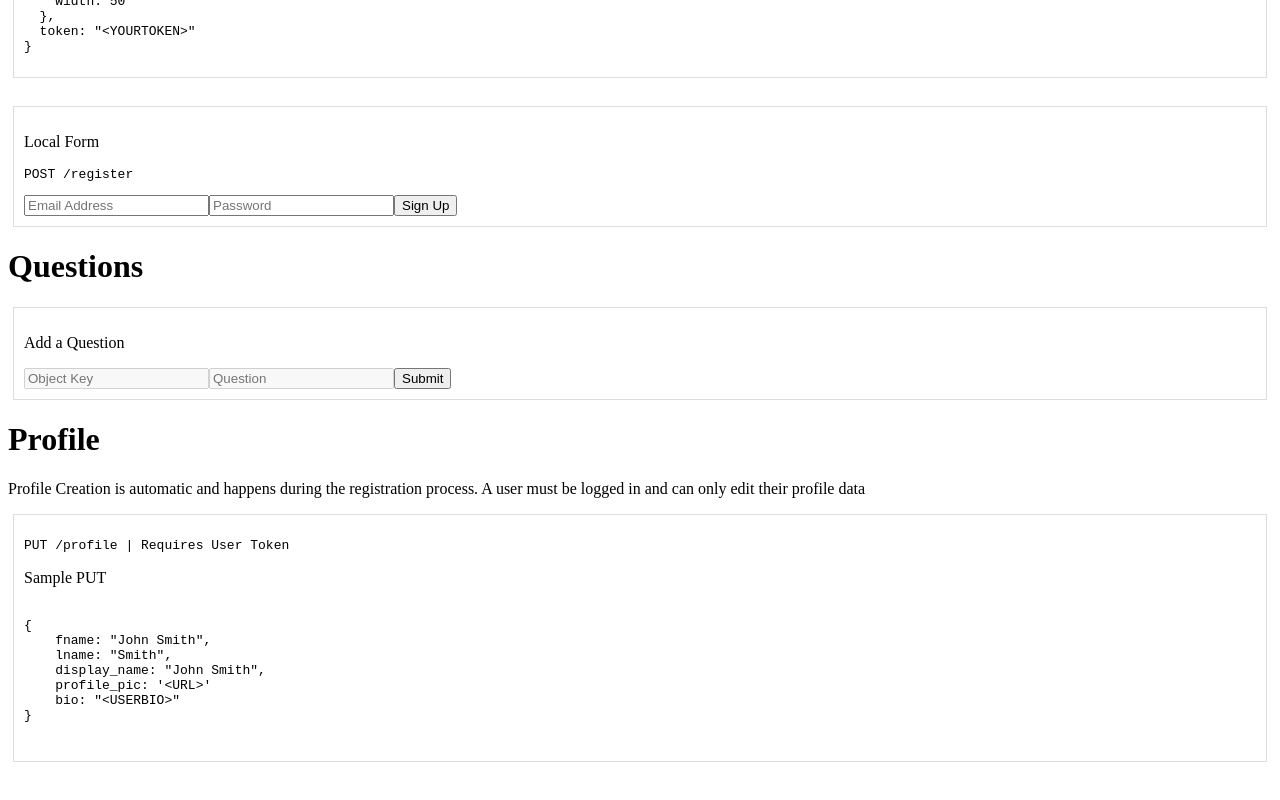
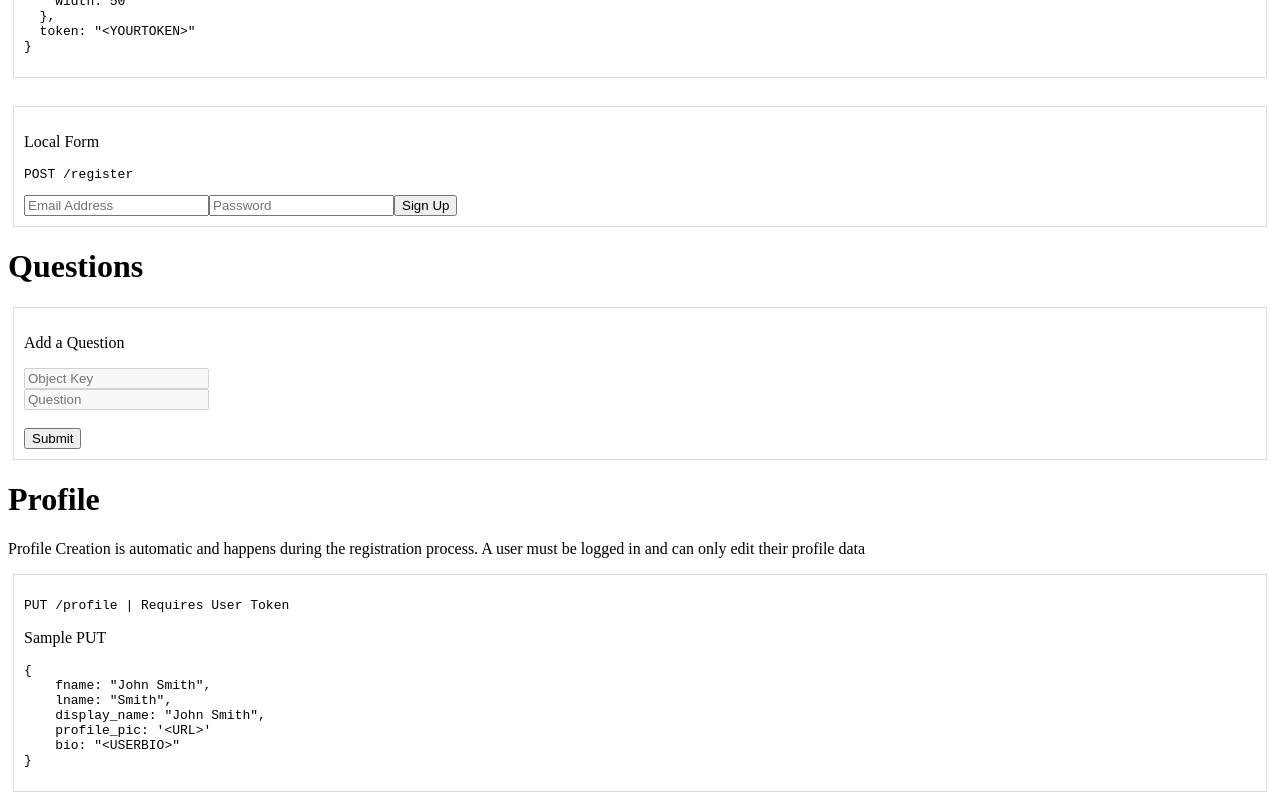
Before and after one commit to Refresh-App/Front-End, a React (Create React App) app: page / in a window 1280 px wide. Shown: the part 1538-2338 px from the top of the page. Before the commit the page ends 2308 px from the top, so only its background shows below. Built offline with nearby package versions, Linux system fonts and the light colour scheme.

Commit message:
Updated Server

```diff
--- a/src/App.js
+++ b/src/App.js
@@ -7,7 +7,6 @@ function App() {
   user && console.log(user)
   return (
     <>
-
   {!user ? <SignInCanvas setUser={setUser} /> : <h1>{`Currently Logged in as ${user.email}`}</h1>}
       <QuestionsCanvas user={user} />
       <ProfileCanvas />
--- a/src/components/profile/EditProfile.js
+++ b/src/components/profile/EditProfile.js
@@ -1,23 +1,22 @@
-import React from 'react'
+import React from "react";
 import { routeStyle } from "../style";
-const EditProfile = () =>{
-
-return (
+const EditProfile = () => {
+  return (
     <>
       <div style={{ ...routeStyle }}>
-        <pre>PUT /profile | Requires User Token</pre>
-        <p>Sample PUT</p>
-        <pre>
-          {`
-{
+        <div>
+          <pre>PUT /profile | Requires User Token</pre>
+          <p>Sample PUT</p>
+          <pre>
+{`{
     fname: "John Smith",
     lname: "Smith",
     display_name: "John Smith",
     profile_pic: '<URL>'
     bio: "<USERBIO>"
-}
-  `}
+}`}
           </pre>
+        </div>
       </div>
     </>
   );
--- a/src/components/questions/NewQuestionForm.js
+++ b/src/components/questions/NewQuestionForm.js
@@ -1,17 +1,31 @@
 import React from "react";
 import { routeStyle } from "../style";
 const NewQuestionForm = props => {
+  console.log("props", props);
   return (
     <div style={{ ...routeStyle }}>
-    <p>Add a Question</p>
-      <form>
-        <input type="text" placeholder="Object Key" disabled={!props.user && 'disable'}/>
-        <input type="text" placeholder="Question" disabled={!props.user && 'disable'}/>
+      <div>
+        <p>Add a Question</p>
+        <form>
+          <input
+            type="text"
+            placeholder="Object Key"
+            disabled={!props.user && "disable"}
+          />
+          <br />
+          <input
+            type="text"
+            placeholder="Question"
+            disabled={!props.user && "disable"}
+          />
+          <br />
+          <br />
 
-        <button>Submit</button>
-      </form>
+          <button>Submit</button>
+        </form>
+      </div>
     </div>
   );
 };
 
-export default NewQuestionForm
+export default NewQuestionForm;
--- a/src/components/questions/index.js
+++ b/src/components/questions/index.js
@@ -1,10 +1,10 @@
 import React from 'react'
 import NewQuestionForm from './NewQuestionForm'
-const addQuestionsCanvas = () => {
+const addQuestionsCanvas = props => {
     return(
     <>
     <h1>Questions</h1>
-    <NewQuestionForm />
+    <NewQuestionForm user={props.user}/>
     </>
     )}
 
--- a/src/components/register/FacebookSignInButton.js
+++ b/src/components/register/FacebookSignInButton.js
@@ -23,6 +23,7 @@ const FacebookSignInButton = props => {
   return (
     <>
       <div style={{ ...routeStyle }}>
+        <div>
         <pre>GET /facebookAuth</pre>
         <button onClick={auth}>Login with Facebook</button>
         <p>Sample Return</p>
@@ -43,6 +44,7 @@ const FacebookSignInButton = props => {
   token: "<YOURTOKEN>"
 }`}
         </pre>
+        </div>
       </div>
     </>
   );
--- a/src/components/register/GithubSignInButton.js
+++ b/src/components/register/GithubSignInButton.js
@@ -13,22 +13,24 @@ const GithubSignInButton = props => {
       "message",
       response => {
         authSuccess(response.data); // e.data hold the message
-      },false);
+      },
+      false
+    );
   };
 
-
   const authSuccess = userObject => {
-    window.removeEventListener("message",authSuccess);
+    window.removeEventListener("message", authSuccess);
     props.setUser(JSON.parse(userObject));
   };
   return (
     <>
       <div style={{ ...routeStyle }}>
-        <pre>GET /gitAuth</pre>
-        <button onClick={auth}>Login with github</button>
-        <p>Sample Return</p>
-        <pre>
-          {`{
+        <div>
+          <pre>GET /gitAuth</pre>
+          <button onClick={auth}>Login with github</button>
+          <p>Sample Return</p>
+          <pre>
+            {`{
   avatar_url: "https://avatars2.githubusercontent.com/u/17465565?v=4",
   bio:
     "Hi everyone, I am John. I pretty much love building stuff from the ground up, or, working on existing projects; though the former is my favorite. bool",
@@ -66,6 +68,7 @@ const GithubSignInButton = props => {
   url: "https://api.github.com/users/John-Smith"
 }`}
           </pre>
+        </div>
       </div>
     </>
   );
--- a/src/components/register/GoogleSignInButton.js
+++ b/src/components/register/GoogleSignInButton.js
@@ -27,6 +27,7 @@ const GoogleSignInButton = props => {
   return (
     <>
       <div style={{ ...routeStyle }}>
+        <div>
         <pre>GET /googleAuth</pre>
         <button onClick={auth}>GOOGLE</button>
         <p>Returns</p>
@@ -48,6 +49,7 @@ const GoogleSignInButton = props => {
   }
 }`}
           </pre>
+          </div>
       </div>
     </>
   );
--- a/src/components/register/LocalSignUpForm.js
+++ b/src/components/register/LocalSignUpForm.js
@@ -23,6 +23,7 @@ const LocalSignUpForm = props => {
 
     return(
         <div style={{ ...routeStyle }}>
+            <div>
             <p>Local Form </p>
             <pre>POST /register</pre>
             <form onSubmit ={handleSubmit}>
@@ -40,6 +41,7 @@ const LocalSignUpForm = props => {
                 />
                 <button type='submit'>Sign Up</button>
             </form>
+            </div>
         </div>
     );
 };
--- a/src/components/style.js
+++ b/src/components/style.js
@@ -2,5 +2,6 @@ export const routeStyle = {
   border: "1px solid #ddd",
   margin:"5px",
   padding:'10px',
-  overflow:'hidden'
+  overflow:'hidden',
+  display:'flex'
 };
```
